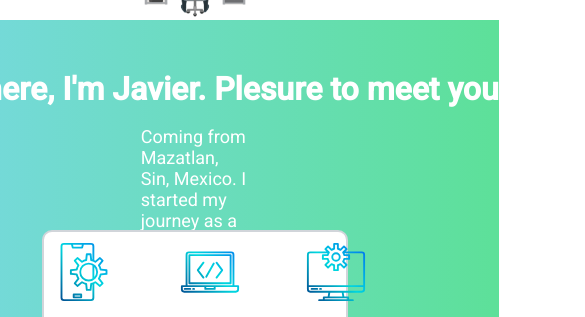
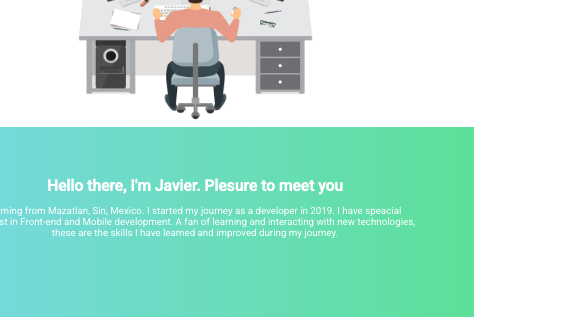
Before and after one commit to GutsAndBlood/react-portfolio, a React (Create React App) app: page /react-portfolio/success in a window 390 px wide. Both pictures are taken after a click on the button "Back To HomePage". Shown: the part 527-844 px from the top of the page, 585 px wide, since content can reach past the window. Built offline with nearby package versions, Linux system fonts and the light colour scheme.

Commit message:
fixing session 2 for mobile

```diff
--- a/src/Components/Home/Home.css
+++ b/src/Components/Home/Home.css
@@ -7,21 +7,6 @@
 
 .desktop{
     width: 32.5%;
-}
-
-@media (min-width: 1500){
-    .desktop{
-        width: 30%;
-    }
-
-}
-
-@media (min-width: 600){
-    .desktop{
-
-        width: 40%;
-    }
-
 }
 
 .desciption{
@@ -48,12 +33,13 @@
 .desciptionSkillsMainDiv{
     display: flex;
     justify-content: center;
+    text-align: center;
 }
 
 .desciptionSkills{
     display: flex;
     flex-direction: row;
-    gap: 2em;
+    gap: 1em;
     width: 70%;
     height: 280px;
     margin-top: -140px;
@@ -61,7 +47,6 @@
     border-radius: 10px;
     border: 2px solid #d1d5da;
     padding: 10px;
-
 }
 
 .desciptionSkills img{
@@ -71,7 +56,71 @@
 .desciptionSkillsItems{
     width: 33.33%;
 }
+
 .languageAndTools{
     color: #52c0e9;
     font-size: 15px;
 }
+
+
+@media (max-width: 600px){
+    .desktop{
+        width: 70%;
+    }
+
+    .desciption{
+
+        display: flex;
+        flex-direction: column;
+        align-items: center;
+        text-align: center;
+    }
+
+    .desciption h3{
+        font-size:4vw;
+        margin-bottom: 0px;
+        margin-top: 50px;
+        width: 70%;
+    }
+
+    .desciption p{
+        width: 80%;
+        font-size: 2.5vw;
+    }
+
+
+    .desciptionSkills{
+        display: flex;
+        flex-direction: column;
+        background-color: white;
+        border-radius: 10px;
+        border: 2px solid #d1d5da;
+        height: 820px;
+        padding: 10px;
+        text-align: center;
+    }
+
+    .desciptionSkills img{
+        height: 60px;
+        justify-content: center;
+    }
+
+    .languageAndTools{
+        color: #52c0e9;
+        font-size: 15px;
+    }
+
+    .desciptionSkillsItems{
+        width: 80%;
+        height: 100%;
+        margin: auto;
+    }
+
+}
+
+@media (min-width: 1500px){
+    .desktop{
+        width: 27.5%;
+    }
+
+}
```
